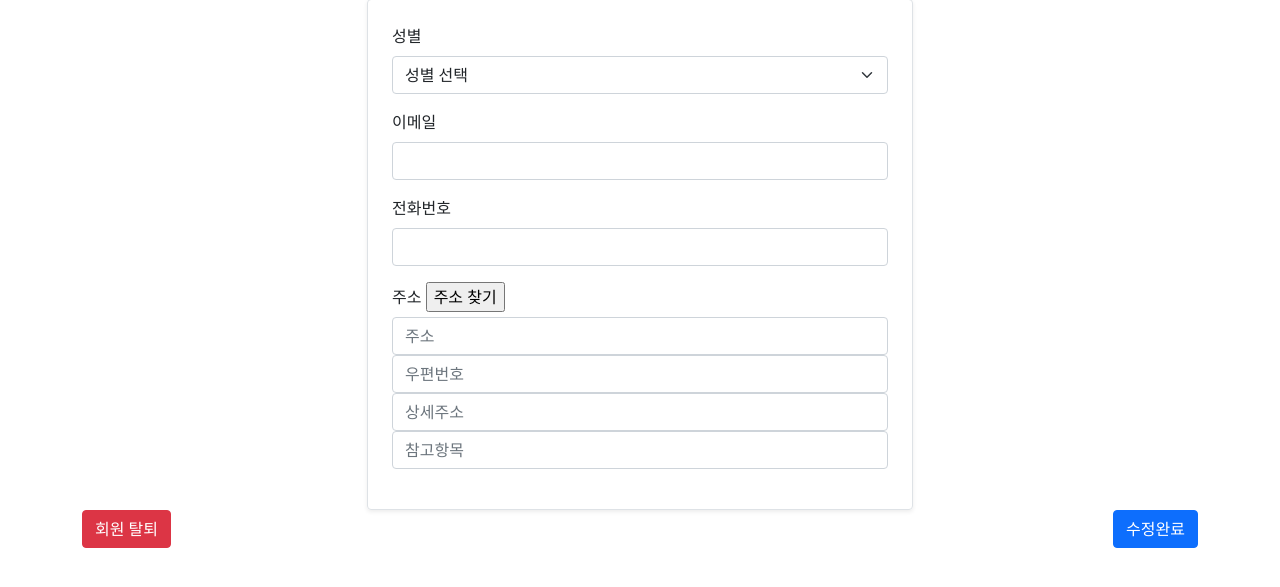
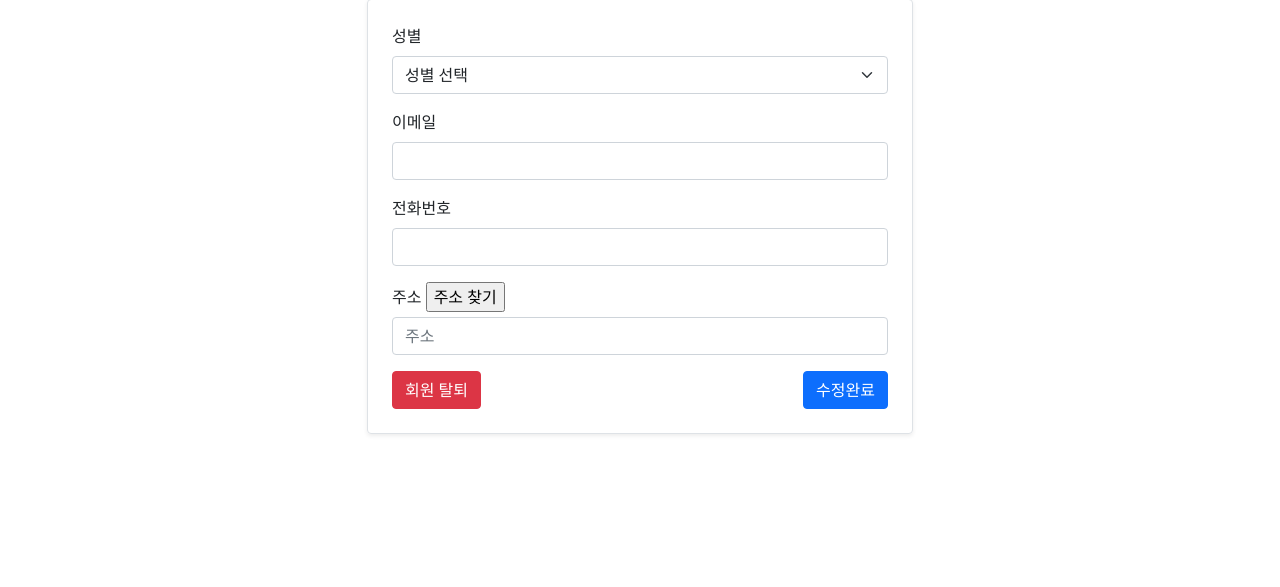
Before and after one commit to dotorimuk1112/FinalProject_OurCar, a Django app: template final_project/templates/common/edit_profile.html in a window 1280 px wide. Shown: the part 77-664 px from the top of the page. Run offline with Django 5.2, Linux system fonts and the light colour scheme; the template is opened without the code that fills it, so the values that code supplies are empty; some libraries are stand-ins or nearby versions.

Commit message:
판매자 거래 승낙 여부 확인 테두리

```diff
--- a/final_project/templates/common/edit_profile.html
+++ b/final_project/templates/common/edit_profile.html
@@ -32,9 +32,9 @@
 
                     <input type="text" class="form-control" name="address" id="address" placeholder="주소"
                            value="{{ form.address.value|default_if_none:'' }}">
-                    <input type="text" class="form-control" id="sample6_postcode" placeholder="우편번호">
-                    <input type="text" class="form-control" id="sample6_detailAddress" placeholder="상세주소">
-                    <input type="text" class="form-control" id="sample6_extraAddress" placeholder="참고항목">
+                    <input type="text" class="form-control" id="sample6_postcode" placeholder="우편번호"  style="display: none;">
+                    <input type="text" class="form-control" id="sample6_detailAddress" placeholder="상세주소"  style="display: none;">
+                    <input type="text" class="form-control" id="sample6_extraAddress" placeholder="참고항목"  style="display: none;">
 
                 </div>
                 <!-- 카카오지도 API 적용-->
@@ -91,7 +91,10 @@
                 }
                 </script>
 
-
+                <div class="d-flex justify-content-between align-items-center"> <!-- 수정완료 버튼과 회원 탈퇴 버튼을 좌우 정렬하고 수직 가운데 정렬 -->
+                    <button type="button" class="btn btn-danger " data-bs-toggle="modal" data-bs-target="#staticBackdrop">회원 탈퇴</button>
+                    <button type="submit" class="btn btn-primary">수정완료</button>
+                </div>
                 </div>
                 <!-- 전화번호 양식 자동 입력 스크립트 -->
                 <script>
@@ -101,10 +104,7 @@
                     });
                 </script>
 
-                <div class="d-flex justify-content-between align-items-center"> <!-- 수정완료 버튼과 회원 탈퇴 버튼을 좌우 정렬하고 수직 가운데 정렬 -->
-                    <button type="button" class="btn btn-danger" data-bs-toggle="modal" data-bs-target="#staticBackdrop">회원 탈퇴</button>
-                    <button type="submit" class="btn btn-primary">수정완료</button>
-                </div>
+
                 <div class="modal fade" id="staticBackdrop" data-bs-backdrop="static" data-bs-keyboard="false" tabindex="-1" aria-labelledby="staticBackdropLabel" aria-hidden="true">
                     <div class="modal-dialog">
                       <div class="modal-content">
--- a/final_project/templates/sales/my_page.html
+++ b/final_project/templates/sales/my_page.html
@@ -113,7 +113,7 @@
                         {% for car in user_cars_for_sale %}
                         <div class="col-md-3 mb-4">
                             <div class="card">
-                                <div class="card-body clickable-card">
+                                <div class="card-body clickable-card {% if car.make_deal == 1 %}border border-success border-5{% endif %}">
                                     <div class="text-end">
                                         {% if car.buyers_count != 0 %}
                                         <div class="position-relative">
@@ -130,6 +130,7 @@
 
                                         {% endif %} {% endcomment %}
                                     </div>
+
                                     <img src="{% if car.thumbnail_image %}{{ car.thumbnail_image.url }}{% else %}/static/uploads/sampleCAR.jpg{% endif %}" alt="프로필 이미지" class="card-img-top" width= "200" height= "200">
                                     <p class="card-text"> </p>
                                     <div class="card-title my-3" style="height: 40px;">
```
